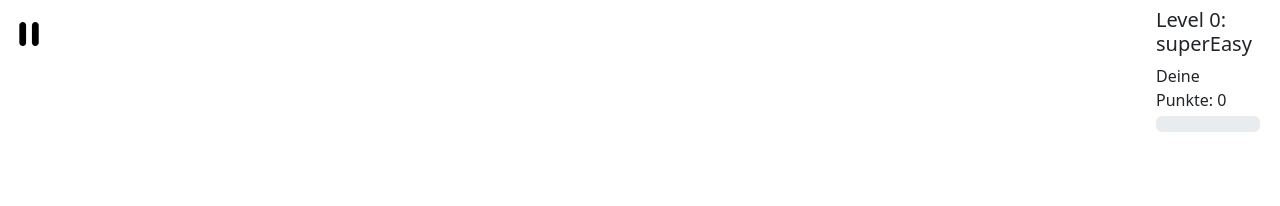
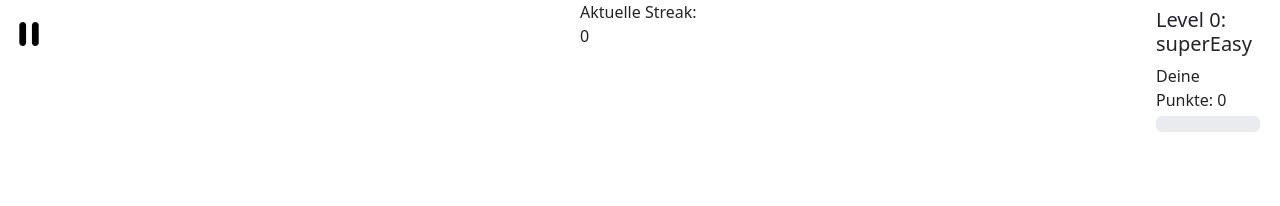
Before and after one commit to NiklasBoost/Kopfrechentrainer, a React (Vite) app: page / in a window 1280 px wide. Shown: the top 206 px of the page. Built offline with nearby package versions, Linux system fonts and the light colour scheme.

Commit message:
add streak component

```diff
--- a/src/App.tsx
+++ b/src/App.tsx
@@ -2,6 +2,7 @@ import { BreakButton } from "./components/breakbutton";
 import Exercises from "./components/exercises"
 import LevelSystem from "./components/levels"
 import LevelUpAnimation from "./components/animations";
+import Streaks from "./components/streaks";
 import { useState, useEffect } from "react";
 
 const App = () => {
@@ -20,9 +21,6 @@ const App = () => {
     }, 1500)
   }, [pointsWin, pointsLose]);
 
-  // useEffect(() => {
-  //   console.log(points)
-  // })
 
   return (
     <>
@@ -36,7 +34,12 @@ const App = () => {
         <div className="col"></div>
         <div className="col"></div>
         <div className="col"></div>
-        <div className="col"></div>
+        <div className="col">
+          <Streaks
+            pointsWin={pointsWin}
+            pointsLose={pointsLose}
+          />
+        </div>
         <div className="col"></div>
         <div className="col"></div>
         <div className="col"></div>
--- /dev/null
+++ b/src/components/streaks.tsx
@@ -0,0 +1,24 @@
+import { useEffect, useState } from "react"
+
+const Streaks = ({pointsWin, pointsLose}: {pointsWin: Number, pointsLose: Number}) => {
+  const [streak, setStreak] = useState(0);
+
+  useEffect(() => {
+    if(pointsWin !== 0) {
+      setStreak(prevSt => prevSt + 1)
+    }
+  }, [pointsWin])
+
+  useEffect(() => {
+    setStreak(0)
+  }, [pointsLose])
+
+
+  return (
+    <>
+      <div>Aktuelle Streak: {streak}</div>
+    </>
+  )
+}
+
+export default Streaks;
--- a/src/utils/compareWithSolution.tsx
+++ b/src/utils/compareWithSolution.tsx
@@ -15,8 +15,6 @@ export function compareInputWithSolution(
 
   const solution = array[index].solution;
 
-  // console.log(index);
-
   if (parseInt(input) === solution) {
     console.log(`Yeah, that's right!`);
     addPoints(wState, state, mathEarndedPoints());
```
